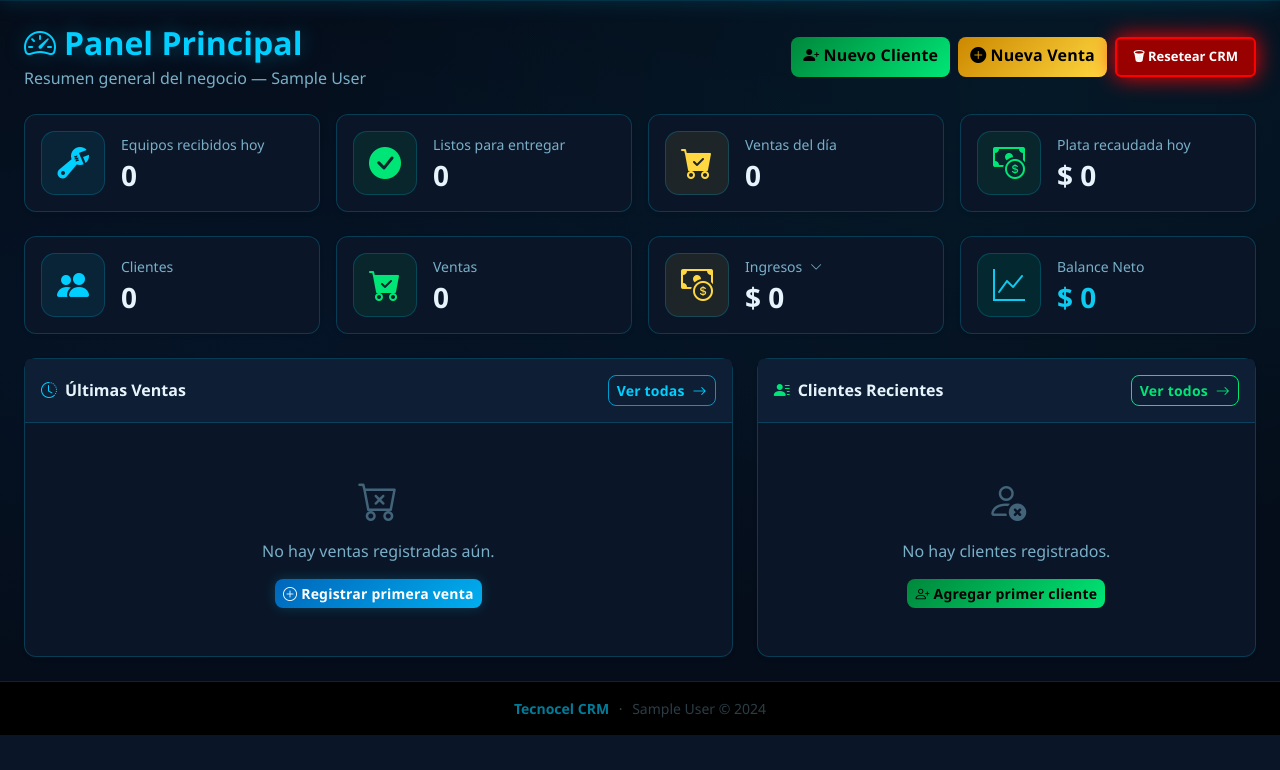
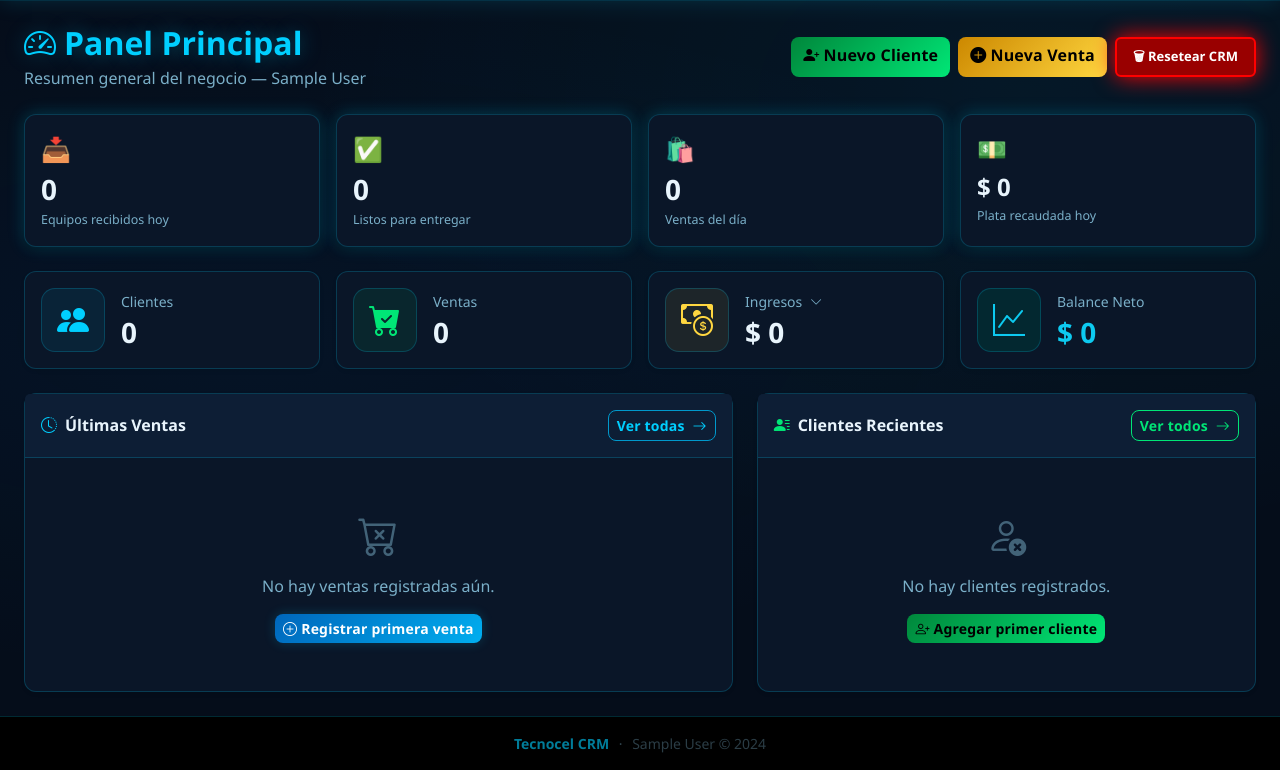
Before and after one commit to tecnocelanapoima-crypto/crm-tecnocel, a Flask app: page / in a window 1280 px wide. Shown: the part 65-835 px from the top of the page. Before the commit the page ends 800 px from the top, so only its background shows below. Run offline with Flask 3, Linux system fonts and the light colour scheme; the visitor is signed in with stand-in values (Sample User, id 1); data that the repository does not hold is empty.

Commit message:
feat: rediseñar tarjetas del día y agregar filtro moneda
https://claude.ai/code/session_01B5dfV4W7sFRe51VtgPxfow

```diff
--- a/app.py
+++ b/app.py
@@ -61,6 +61,15 @@ app.register_blueprint(facturas_bp,   url_prefix='/facturas')
 app.register_blueprint(whatsapp_bp,   url_prefix='/whatsapp')
 app.register_blueprint(inventario_bp, url_prefix='/inventario')
 app.register_blueprint(finanzas_bp,   url_prefix='/finanzas')
+
+
+# ── Filtro de moneda ──────────────────────────────────────
+@app.template_filter('moneda')
+def filtro_moneda(valor):
+    try:
+        return '$ {:,.0f}'.format(float(valor))
+    except (ValueError, TypeError):
+        return '$ 0'
 
 
 # ── Inyección de datos del negocio en todos los templates ──
--- a/templates/index.html
+++ b/templates/index.html
@@ -43,55 +43,39 @@
 
 <!-- Contadores del día -->
 <div class="row g-3 mb-4">
-    <div class="col-6 col-xl-3">
-        <div class="card border-0 shadow-sm h-100">
-            <div class="card-body d-flex align-items-center gap-3 p-3">
-                <div class="stat-icon bg-primary-subtle text-primary rounded-3 p-3">
-                    <i class="bi bi-wrench-adjustable fs-2"></i>
-                </div>
-                <div>
-                    <p class="text-muted small mb-1">Equipos recibidos hoy</p>
-                    <h3 class="fw-bold mb-0">{{ equipos_hoy }}</h3>
+  <div class="col-6 col-md-3">
+    <div class="card h-100 border-0 bg-body-secondary">
+      <div class="card-body p-3">
+        <div class="fs-4 mb-2">📥</div>
+        <div class="fs-3 fw-semibold lh-1">{{ equipos_hoy }}</div>
+        <div class="text-muted mt-2" style="font-size:.78rem;">Equipos recibidos hoy</div>
       </div>
     </div>
   </div>
-    </div>
-    <div class="col-6 col-xl-3">
-        <div class="card border-0 shadow-sm h-100">
-            <div class="card-body d-flex align-items-center gap-3 p-3">
-                <div class="stat-icon bg-success-subtle text-success rounded-3 p-3">
-                    <i class="bi bi-check-circle-fill fs-2"></i>
-                </div>
-                <div>
-                    <p class="text-muted small mb-1">Listos para entregar</p>
-                    <h3 class="fw-bold mb-0">{{ equipos_listos }}</h3>
+  <div class="col-6 col-md-3">
+    <div class="card h-100 border-0 {% if equipos_listos > 0 %}bg-success bg-opacity-10{% else %}bg-body-secondary{% endif %}">
+      <div class="card-body p-3">
+        <div class="fs-4 mb-2">✅</div>
+        <div class="fs-3 fw-semibold lh-1 {% if equipos_listos > 0 %}text-success{% endif %}">{{ equipos_listos }}</div>
+        <div class="text-muted mt-2" style="font-size:.78rem;">Listos para entregar</div>
       </div>
     </div>
   </div>
-    </div>
-    <div class="col-6 col-xl-3">
-        <div class="card border-0 shadow-sm h-100">
-            <div class="card-body d-flex align-items-center gap-3 p-3">
-                <div class="stat-icon bg-warning-subtle text-warning rounded-3 p-3">
-                    <i class="bi bi-cart-check-fill fs-2"></i>
-                </div>
-                <div>
-                    <p class="text-muted small mb-1">Ventas del día</p>
-                    <h3 class="fw-bold mb-0">{{ ventas_hoy }}</h3>
+  <div class="col-6 col-md-3">
+    <div class="card h-100 border-0 bg-body-secondary">
+      <div class="card-body p-3">
+        <div class="fs-4 mb-2">🛍️</div>
+        <div class="fs-3 fw-semibold lh-1">{{ ventas_hoy }}</div>
+        <div class="text-muted mt-2" style="font-size:.78rem;">Ventas del día</div>
       </div>
     </div>
   </div>
-    </div>
-    <div class="col-6 col-xl-3">
-        <div class="card border-0 shadow-sm h-100">
-            <div class="card-body d-flex align-items-center gap-3 p-3">
-                <div class="stat-icon bg-success-subtle text-success rounded-3 p-3">
-                    <i class="bi bi-cash-coin fs-2"></i>
-                </div>
-                <div>
-                    <p class="text-muted small mb-1">Plata recaudada hoy</p>
-                    <h3 class="fw-bold mb-0">$ {{ "{:,.0f}".format(recaudado_hoy) }}</h3>
-                </div>
+  <div class="col-6 col-md-3">
+    <div class="card h-100 border-0 bg-body-secondary">
+      <div class="card-body p-3">
+        <div class="fs-4 mb-2">💵</div>
+        <div class="fs-4 fw-semibold lh-1">{{ recaudado_hoy | moneda }}</div>
+        <div class="text-muted mt-2" style="font-size:.78rem;">Plata recaudada hoy</div>
       </div>
     </div>
   </div>
```
Lines whose indentation alone changed are shown as unchanged.
